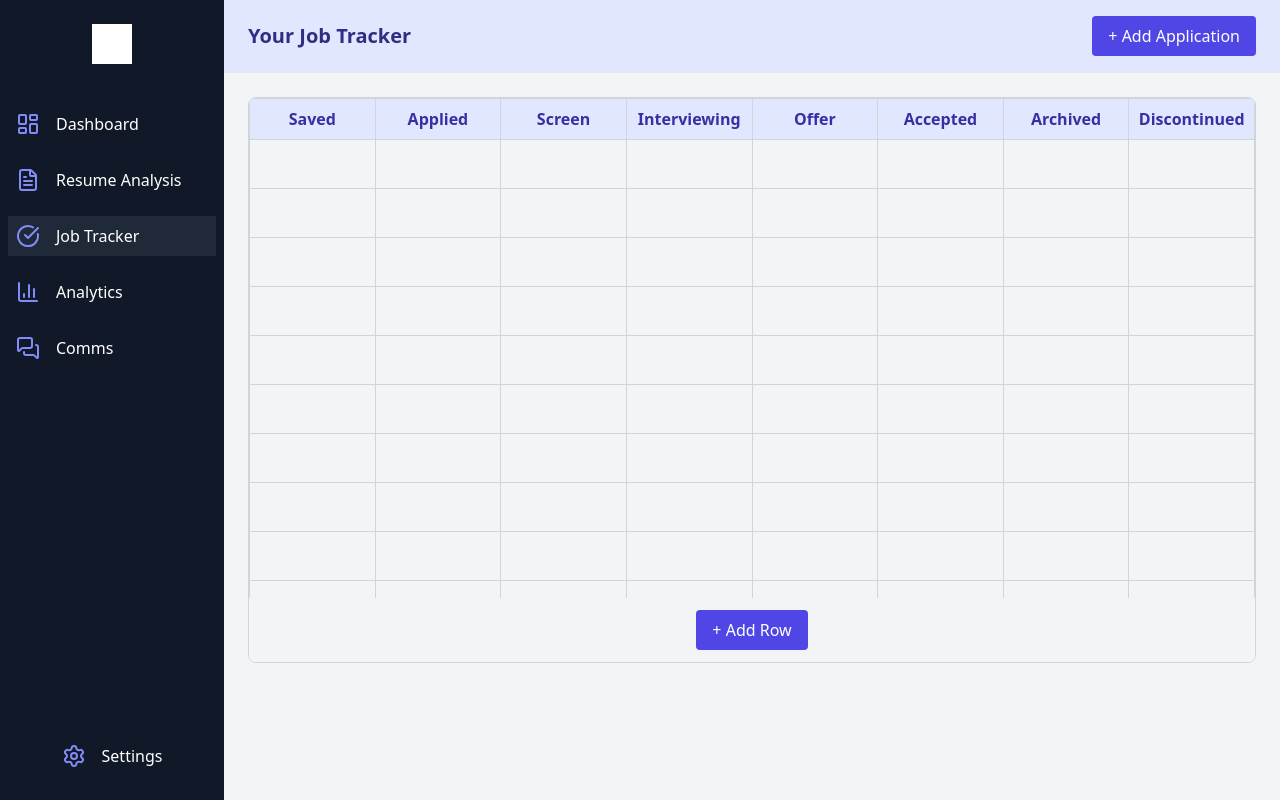
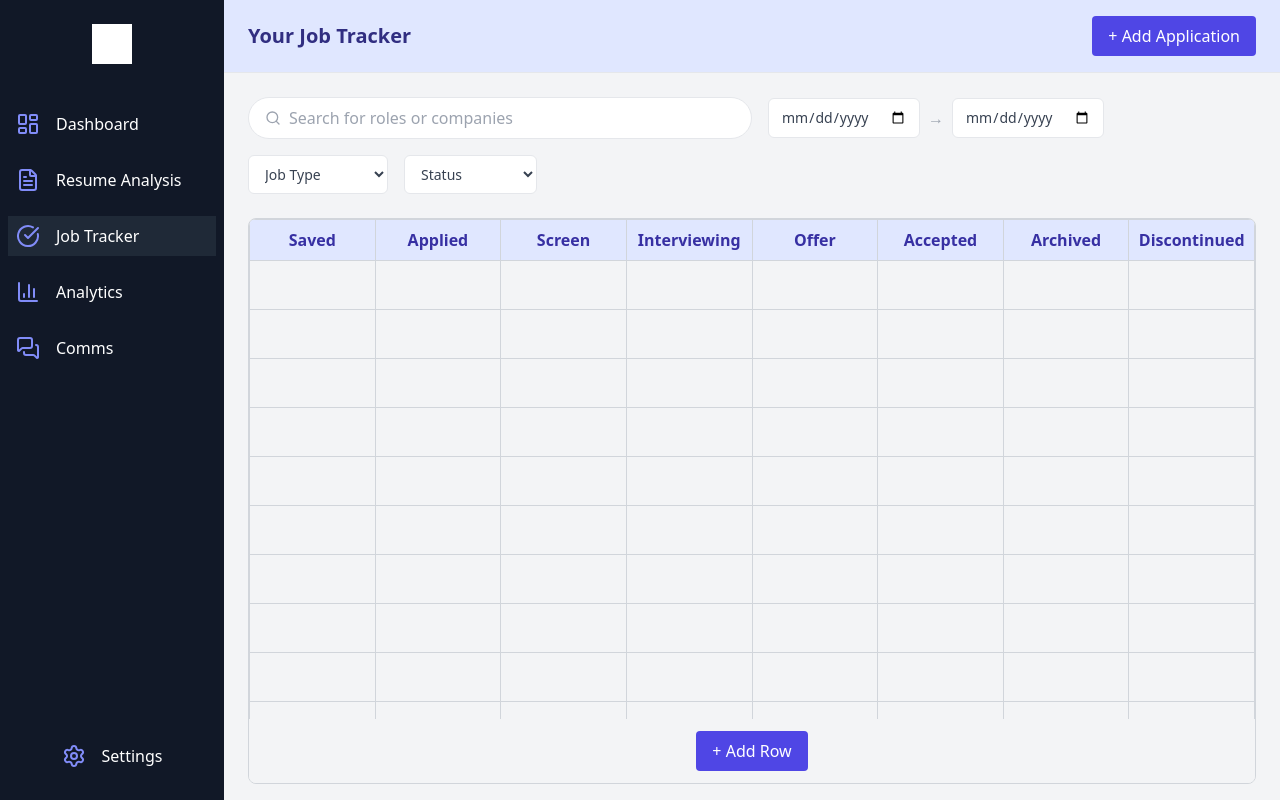
Before and after one commit to Jignesh6155/CITS3403_project, a Flask app: page /job-tracker in a window 1280 px wide. Run offline with Flask 3, Linux system fonts and the light colour scheme; lists and menus that the app fills with data are empty; style sheets or scripts are compiled from the project's sources; some libraries are stand-ins or nearby versions.

Commit message:
Fix: proper table graph of job tracker page with search functionality (frontend only)

```diff
--- a/app/templates/jobTracker.html
+++ b/app/templates/jobTracker.html
@@ -16,6 +16,44 @@
   <!-- CONTENT AREA -->
   <main class="flex-1 p-6 overflow-y-auto">
     <div class="overflow-x-auto space-y-6">
+
+      <!-- FILTER & SEARCH BAR -->
+      <div class="flex flex-wrap items-center gap-4 mb-6">
+        <div class="flex items-center border rounded-full px-4 py-2 w-full md:w-1/2 bg-white">
+          <i data-lucide="search" class="w-4 h-4 text-gray-400 mr-2"></i>
+          <input
+            type="text"
+            placeholder="Search for roles or companies"
+            class="flex-1 bg-transparent outline-none text-gray-700 placeholder-gray-400"
+          />
+        </div>
+
+        <div class="flex items-center gap-2">
+          <input type="date" class="border rounded-md px-3 py-2 text-sm text-gray-700 bg-white" placeholder="Applied from">
+          <span class="text-gray-400">→</span>
+          <input type="date" class="border rounded-md px-3 py-2 text-sm text-gray-700 bg-white" placeholder="Applied until">
+        </div>
+
+        <select class="border rounded-md px-3 py-2 text-sm text-gray-700 bg-white">
+          <option>Job Type</option>
+          <option>Internship</option>
+          <option>Graduate Role</option>
+          <option>Full-Time</option>
+          <option>Part-Time</option>
+        </select>
+
+        <select class="border rounded-md px-3 py-2 text-sm text-gray-700 bg-white">
+          <option>Status</option>
+          <option>Saved</option>
+          <option>Applied</option>
+          <option>Screen</option>
+          <option>Interviewing</option>
+          <option>Offer</option>
+          <option>Accepted</option>
+          <option>Archived</option>
+          <option>Discontinued</option>
+        </select>
+      </div>
 
       <!-- SCROLLABLE TABLE WITH ADD ROW BUTTON -->
       <div class="border border-gray-300 rounded-lg overflow-hidden">
```
